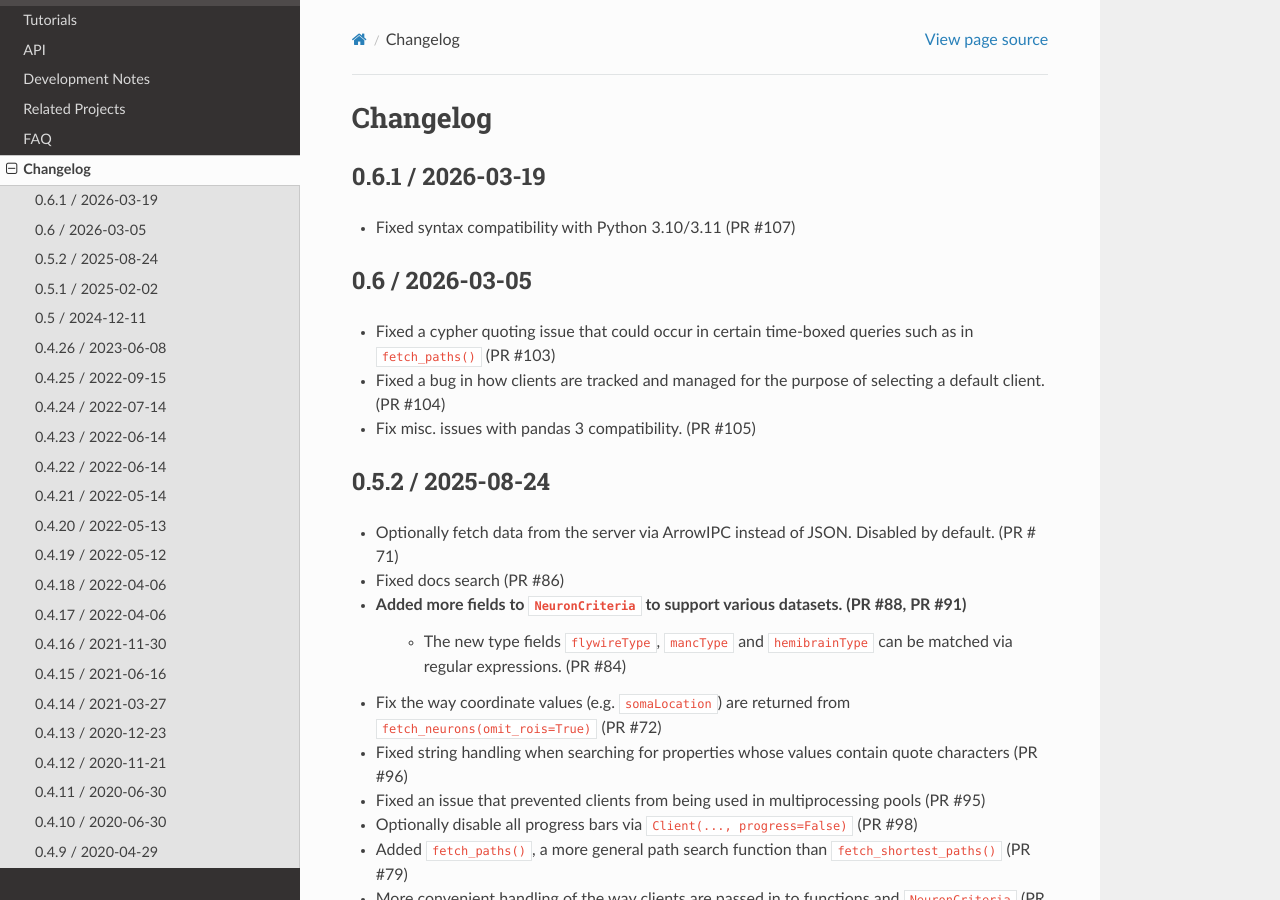
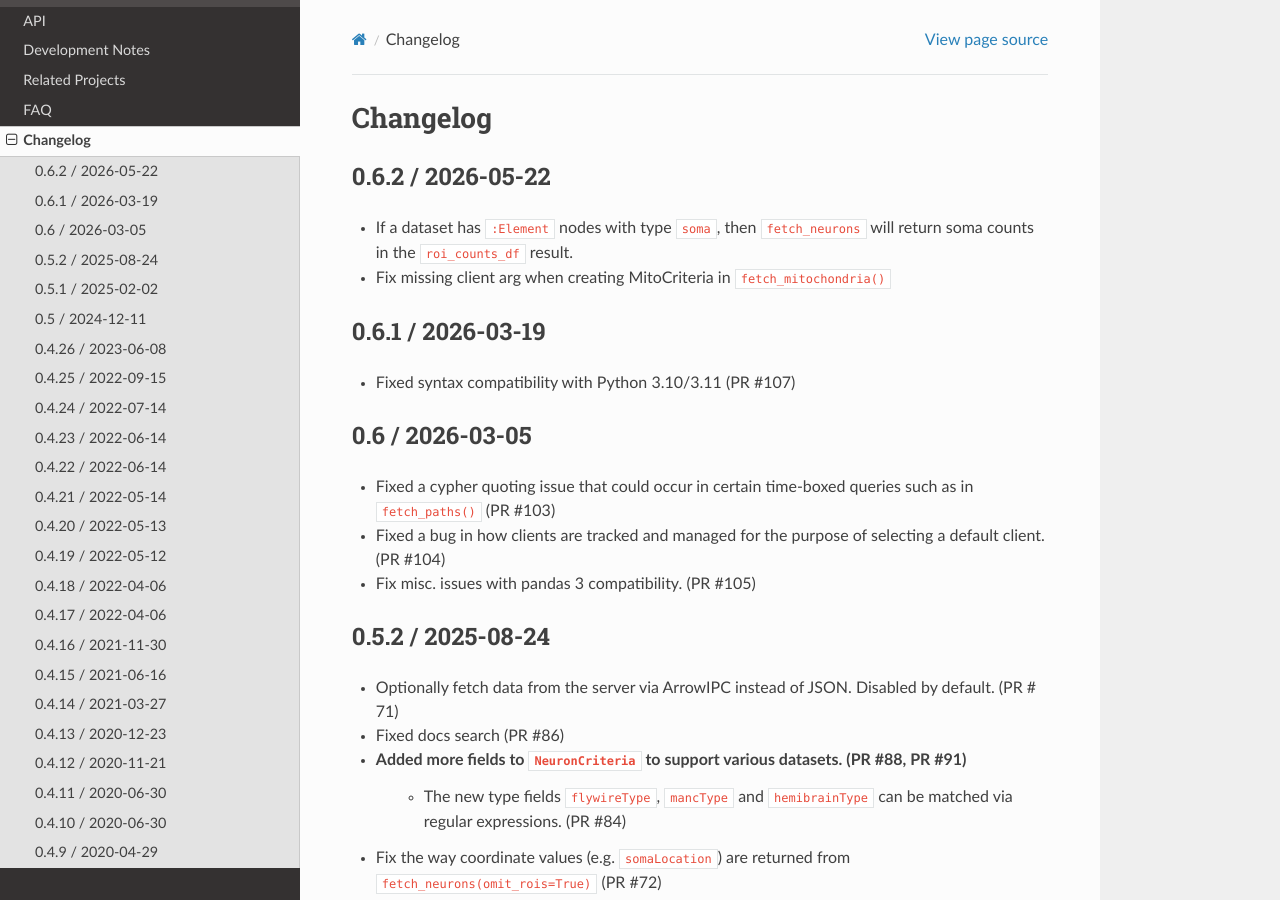
Before and after one commit to connectome-neuprint/neuprint-python, a Sphinx documentation site: the page built from docs/source/changelog.rst, in a window 1280 px wide and 900 px high. Built offline with Sphinx 7.4.7 and the Read the Docs theme 3.1.0, drawn with Linux system fonts in a browser that asks for light colours; pages that are not in the unit, such as notebooks, are missing from menus.

Commit message:
Updated changelog

```diff
--- a/docs/source/changelog.rst
+++ b/docs/source/changelog.rst
@@ -1,5 +1,10 @@
 Changelog
 =========
+
+0.6.2 / 2026-05-22
+------------------
+- If a dataset has ``:Element`` nodes with type ``soma``, then ``fetch_neurons`` will return soma counts in the ``roi_counts_df`` result.
+- Fix missing client arg when creating MitoCriteria in ``fetch_mitochondria()``
 
 0.6.1 / 2026-03-19
 ------------------
```
